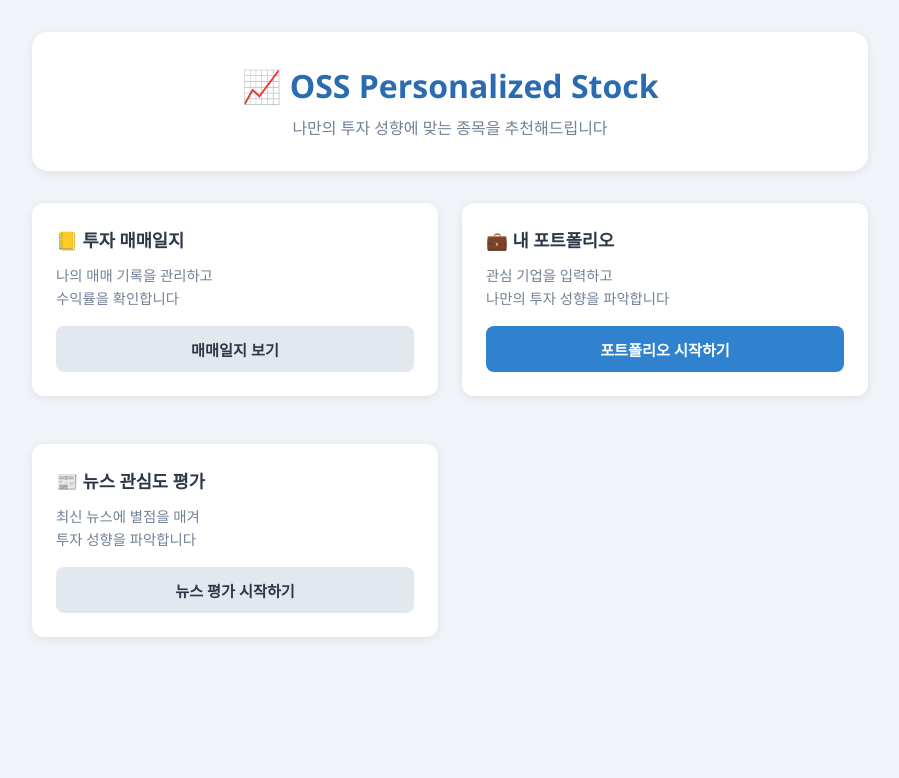
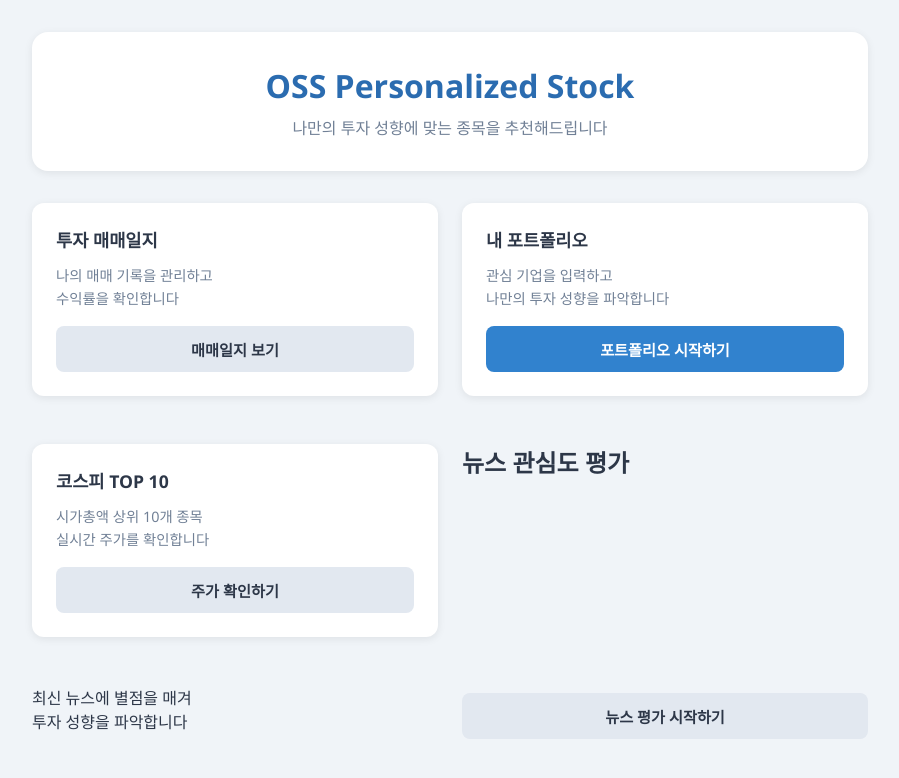
Before and after one commit to leedongho06/OSS_personalized_stock, a Flask app: page / in a window 1280 px wide. Shown: the top 778 px of the page, without its empty margins (190-1089 px from the left). Run offline with Flask 3, Linux system fonts and the light colour scheme.

Commit message:
feat: add kospi button to main page

```diff
--- a/templates/index.html
+++ b/templates/index.html
@@ -9,20 +9,20 @@
 <body>
     <div class="container">
         <header>
-            <h1>📈 OSS Personalized Stock</h1>
+            <h1> OSS Personalized Stock</h1>
             <p>나만의 투자 성향에 맞는 종목을 추천해드립니다</p>
         </header>
 
         <div class="card-grid">
             <div class="card">
-    <h2>📒 투자 매매일지</h2>
+    <h2> 투자 매매일지</h2>
     <p>나의 매매 기록을 관리하고<br>수익률을 확인합니다</p>
     <a href="/journal" class="btn btn-secondary">
         매매일지 보기
     </a>
 </div>
             <div class="card">
-                <h2>💼 내 포트폴리오</h2>
+                <h2> 내 포트폴리오</h2>
                 <p>관심 기업을 입력하고<br>나만의 투자 성향을 파악합니다</p>
                 <a href="/portfolio" class="btn btn-primary">
                     포트폴리오 시작하기
@@ -30,7 +30,13 @@
             </div>
 
             <div class="card">
-                <h2>📰 뉴스 관심도 평가</h2>
+                <h2> 코스피 TOP 10</h2>
+                <p>시가총액 상위 10개 종목<br>실시간 주가를 확인합니다</p>
+                <a href="/kospi" class="btn btn-secondary">
+                    주가 확인하기
+                </a>
+             </div>
+                <h2> 뉴스 관심도 평가</h2>
                 <p>최신 뉴스에 별점을 매겨<br>투자 성향을 파악합니다</p>
                 <a href="/news" class="btn btn-secondary">
                     뉴스 평가 시작하기
```
